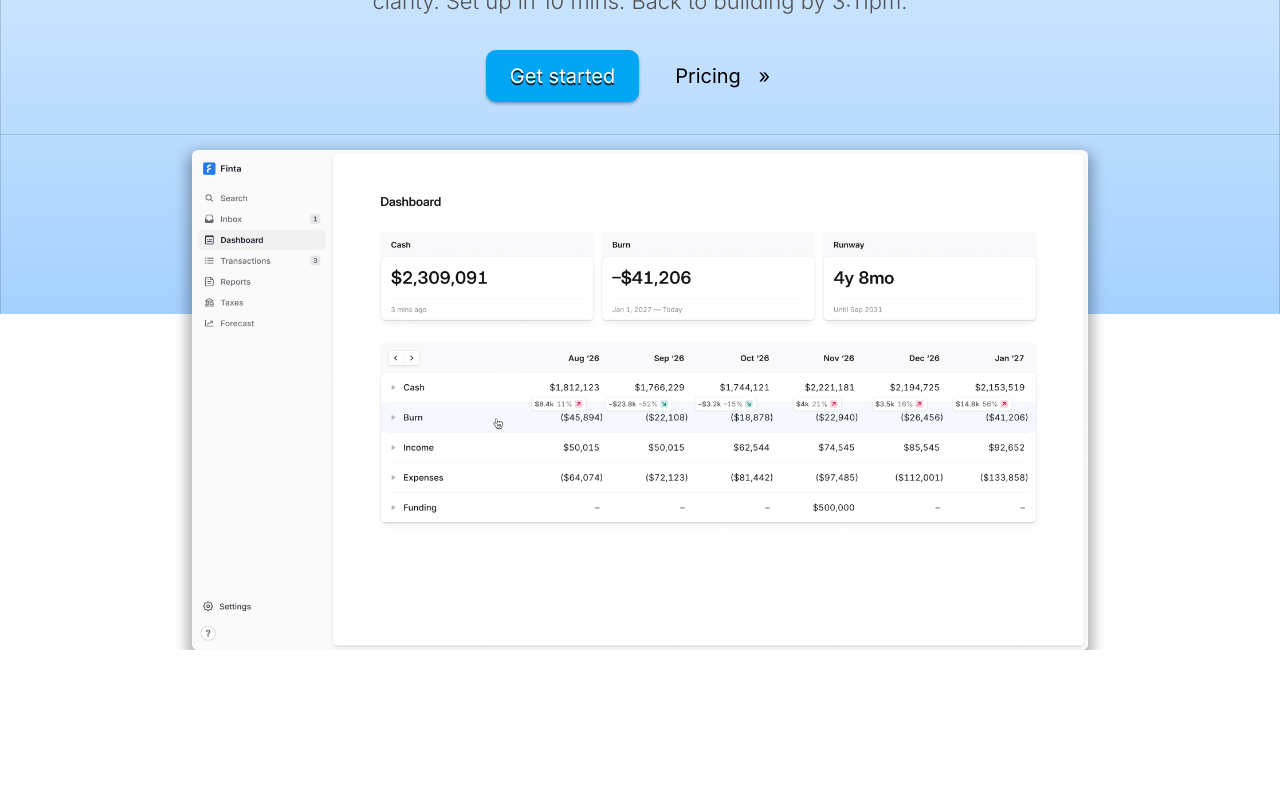
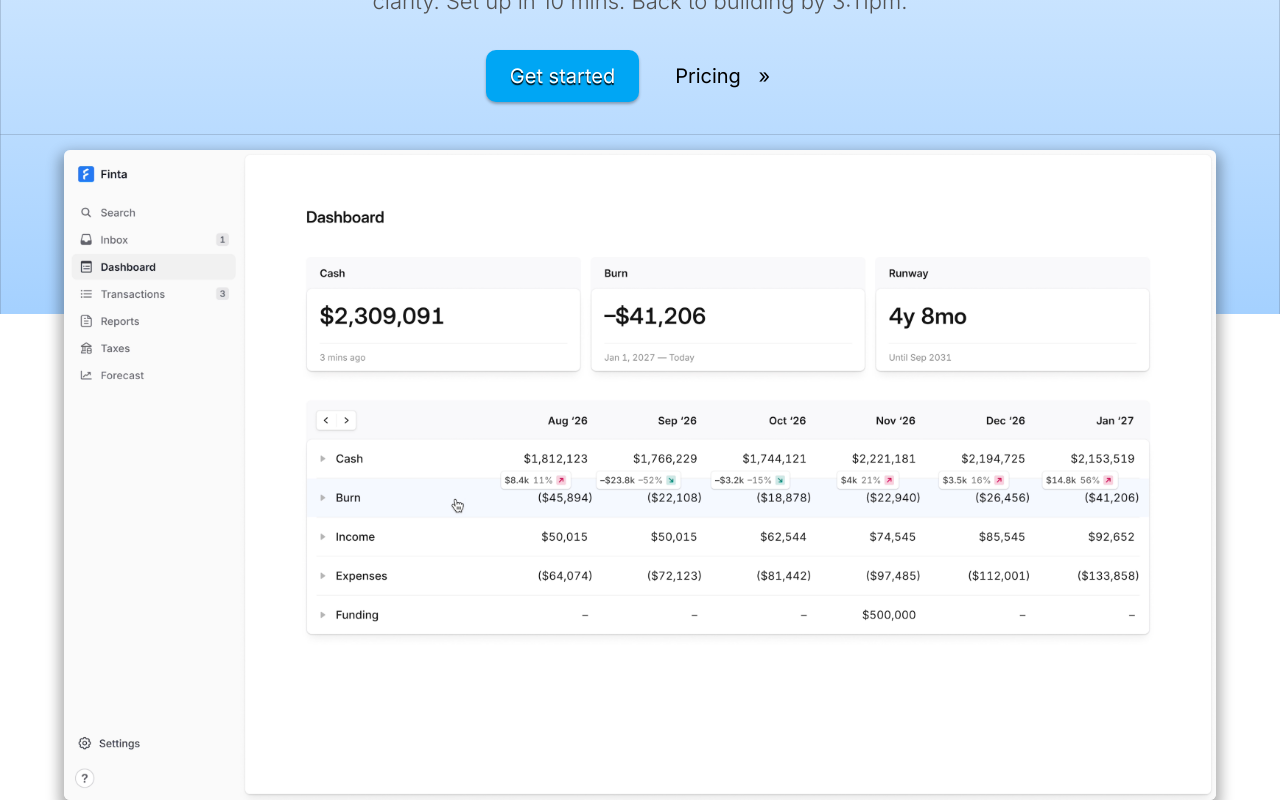
Before and after one commit to mohitchauhan-stack/Tailwind_1, a React (Vite) app: page / in a window 1280 px wide. Shown: the part 486-1286 px from the top of the page. Before the commit the page ends 1136 px from the top, so only its background shows below. Built offline with nearby package versions, Linux system fonts and the light colour scheme.

Commit message:
fix hero image

```diff
--- a/src/App.jsx
+++ b/src/App.jsx
@@ -1,4 +1,5 @@
 import "./App.css";
+import heroImg from "./assets/hero_img.png";
 import Container from "./components/container.jsx";
 import Hero from "./components/Hero.jsx";
 import Navbar from "./components/Navbar";
@@ -14,9 +15,9 @@ function App() {
         <div className="hero_image_container w-full relative flex justify-center pt-4">
           <div className="horizontal_line w-screen h-px opacity-30  top-0 absolute  bg-[#64748b]"></div>
           <img
-            src="./src/assets/hero_img.png"
+            src={heroImg}
             alt=""
-            className="w-4xl h-125 absolute rounded-md shadow-[0_7px_13px_5px_rgba(0,0,0,0.3)]"
+            className="w-6xl h-162.5 absolute rounded-md shadow-[0_7px_13px_5px_rgba(0,0,0,0.3)]"
           />
         </div>
       </Container>
```
